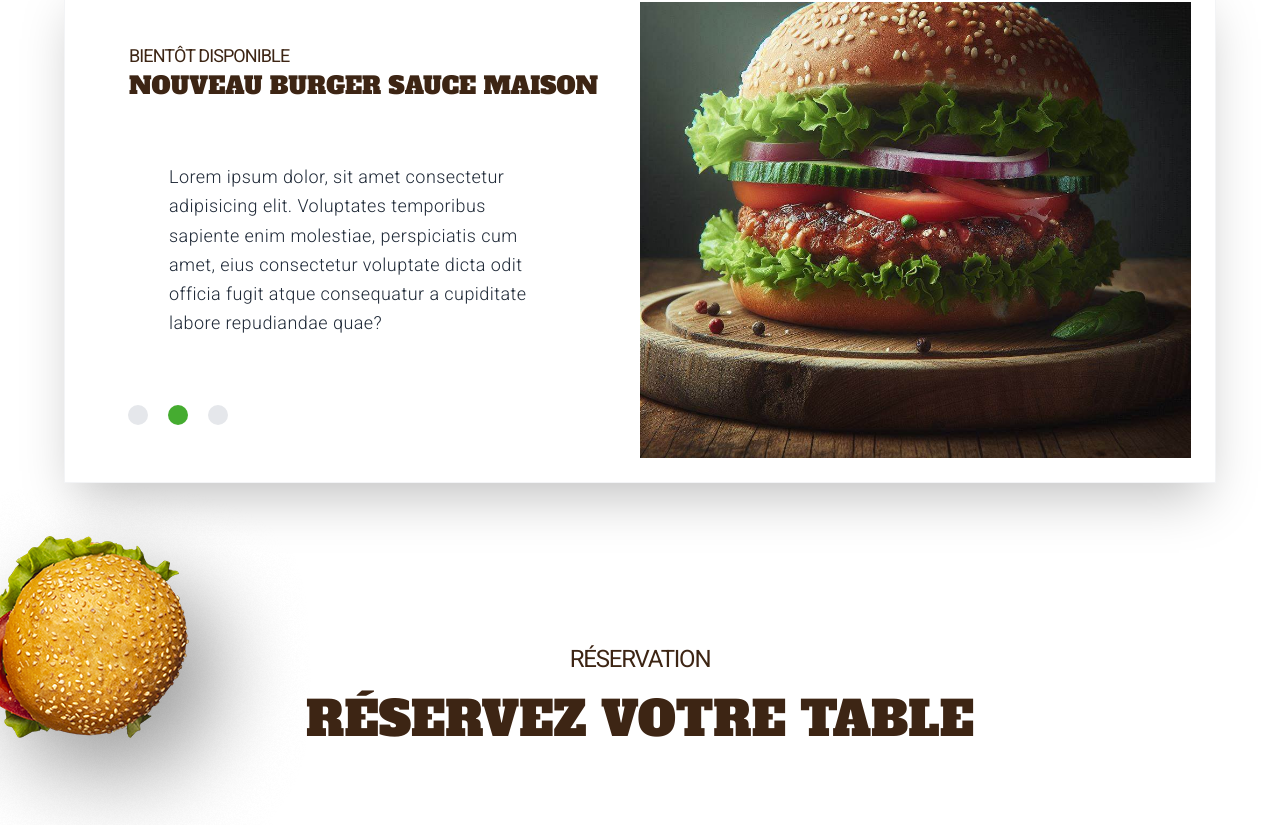
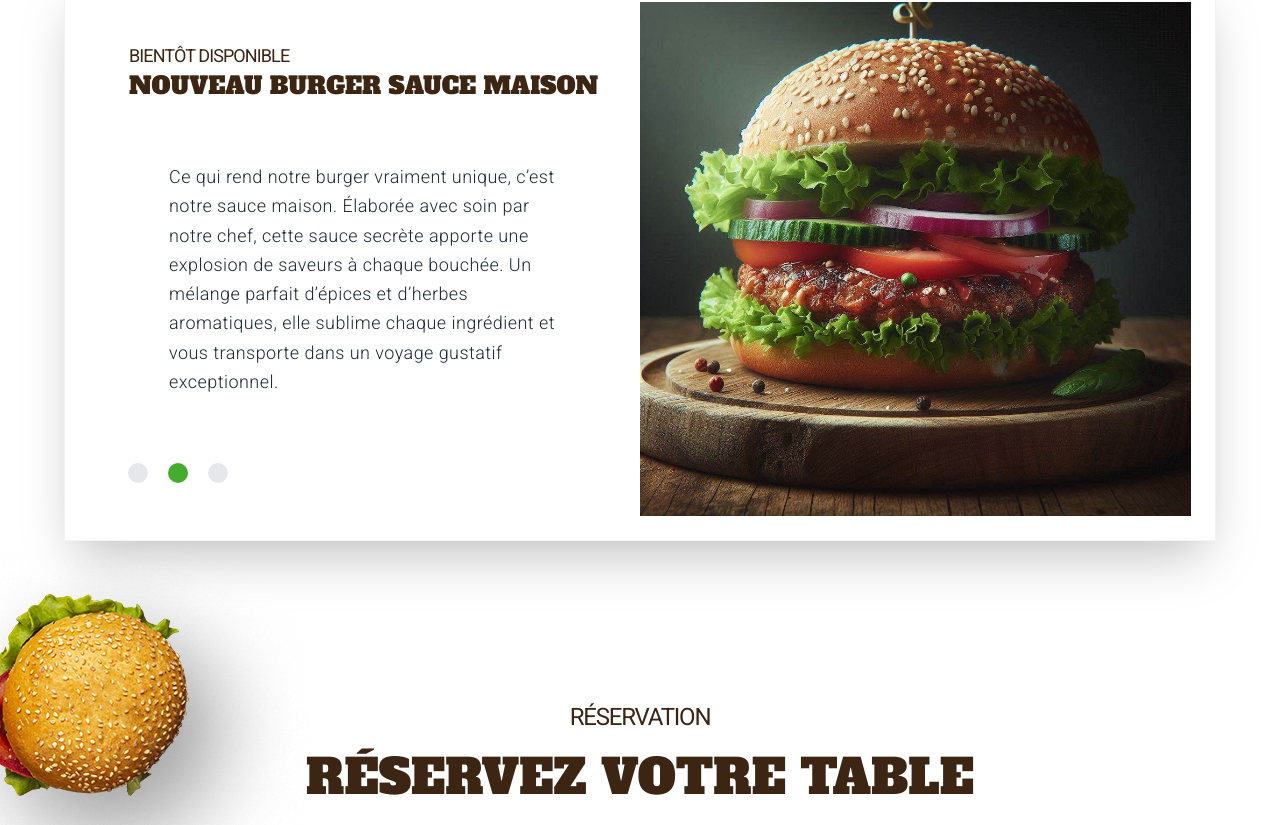
Before and after one commit to AurelienHouse/Veggie-House, a React (Vite) app: page / in a window 1280 px wide. Shown: the part 2175-3000 px from the top of the page. Built offline with nearby package versions, Linux system fonts and the light colour scheme.

Commit message:
💄 Add text in Events and link in booking

```diff
--- a/src/components/elements/ButtonModal.tsx
+++ b/src/components/elements/ButtonModal.tsx
@@ -30,7 +30,7 @@ export function ButtonModal() {
             <span className="group-hover/modal-btn:translate-x-40 text-center transition duration-500">
               COMMANDEZ
             </span>
-            <div className="-translate-x-40 group-hover/modal-btn:translate-x-0 flex items-center justify-center absolute inset-0 transition duration-500 text-white z-20">
+            <div className="-translate-x-40 group-hover/modal-btn:translate-x-0 text-4xl flex items-center justify-center absolute inset-0 transition duration-500 text-white z-20">
               🍔
             </div>
           </ModalTrigger>
--- a/src/components/marketing/pageSections/Booking.jsx
+++ b/src/components/marketing/pageSections/Booking.jsx
@@ -4,6 +4,7 @@ import Heading from "../../elements/DisplayTitles/Heading";
 import Assiette from "../../../medias/images/background/Assiette-burger-frites.png";
 import Burger from "../../../medias/images/background/Burger.png";
 import Sauce from "../../../medias/images/background/Sauce-pimente.png";
+import { Link } from "react-router-dom";
 
 export default function Booking() {
   return (
@@ -96,6 +97,7 @@ export default function Booking() {
                 />
               </div>
               <div>
+              <Link to="/Signup">
                 <label htmlFor="sendBooking" className="invisible">
                   Trouvez une table
                 </label>
@@ -106,6 +108,7 @@ export default function Booking() {
                   className="bg-redPrice hover:bg-redPrice-hover w-full text-white font-secondary tracking-widest uppercase py-5 cursor-pointer rounded-md animate "
                   value="trouvez une table"
                 />
+                </Link>
               </div>
 
             </form>
--- a/src/components/marketing/pageSections/Events.jsx
+++ b/src/components/marketing/pageSections/Events.jsx
@@ -34,33 +34,33 @@ export default function Events() {
   const items = [
     <Slide
       image={Image01}
-      category="evenement à venir"
-      title="vivez la demi-finale"
+      category="événements à venir"
+      title="vibrez sur place"
     >
-      Lorem ipsum dolor, sit amet consectetur adipisicing elit. Voluptates
-      temporibus sapiente enim molestiae, perspiciatis cum amet, eius
-      consectetur voluptate dicta odit officia fugit atque consequatur a
-      cupiditate labore repudiandae quae?
+      “Vivez l’adrénaline des grands matchs chez nous ! Rejoignez-nous pour des
+      soirées sportives inoubliables, accompagnées de notre délicieux burger
+      végétarien et de notre fameuse sauce maison.”
     </Slide>,
     <Slide
       image={Image02}
       category="Bientôt disponible"
       title="Nouveau Burger Sauce Maison"
     >
-      Lorem ipsum dolor, sit amet consectetur adipisicing elit. Voluptates
-      temporibus sapiente enim molestiae, perspiciatis cum amet, eius
-      consectetur voluptate dicta odit officia fugit atque consequatur a
-      cupiditate labore repudiandae quae?
+      Ce qui rend notre burger vraiment unique, c’est notre sauce maison.
+      Élaborée avec soin par notre chef, cette sauce secrète apporte une
+      explosion de saveurs à chaque bouchée. Un mélange parfait d’épices et
+      d’herbes aromatiques, elle sublime chaque ingrédient et vous transporte
+      dans un voyage gustatif exceptionnel.
     </Slide>,
     <Slide
       image={Image03}
-      category="Bientôt disponible"
-      title="Nouveau Double Steak"
+      category="Pour tous les gôuts"
+      title="Vous avez le choix"
     >
-      Lorem ipsum dolor, sit amet consectetur adipisicing elit. Voluptates
-      temporibus sapiente enim molestiae, perspiciatis cum amet, eius
-      consectetur voluptate dicta odit officia fugit atque consequatur a
-      cupiditate labore repudiandae quae?
+      Que vous soyez végétarien ou simplement à la recherche d’une alternative
+      saine et délicieuse, nos burgers végétarien sont fait pour vous. Venez
+      découvrir une nouvelle façon de savourer un burger, sans compromis sur le
+      goût ou la qualité.
     </Slide>,
   ];
 
```
